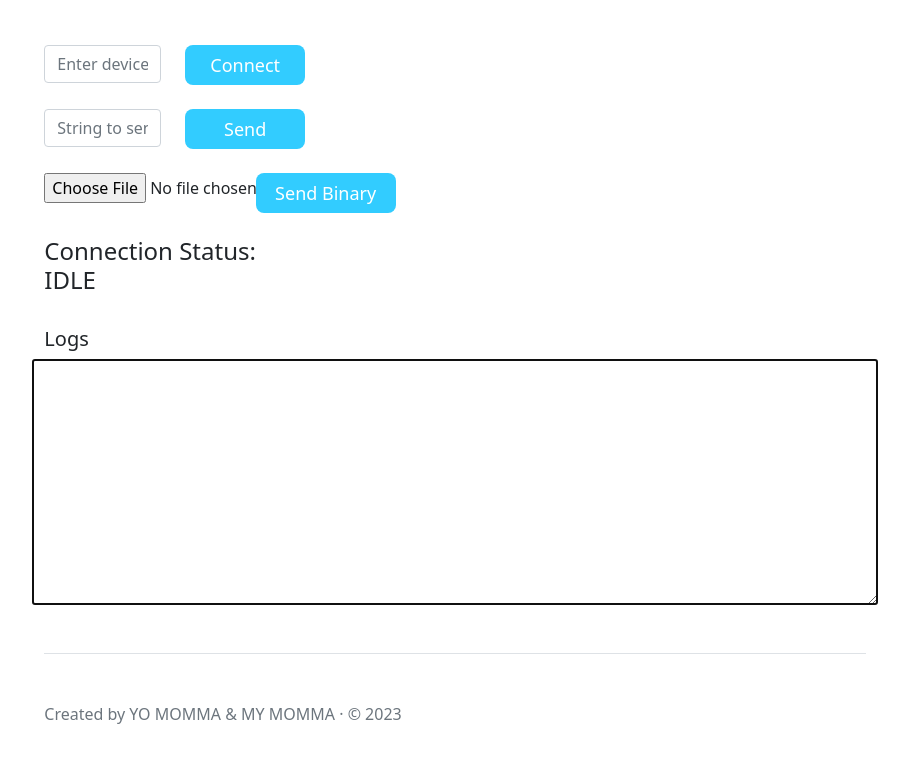
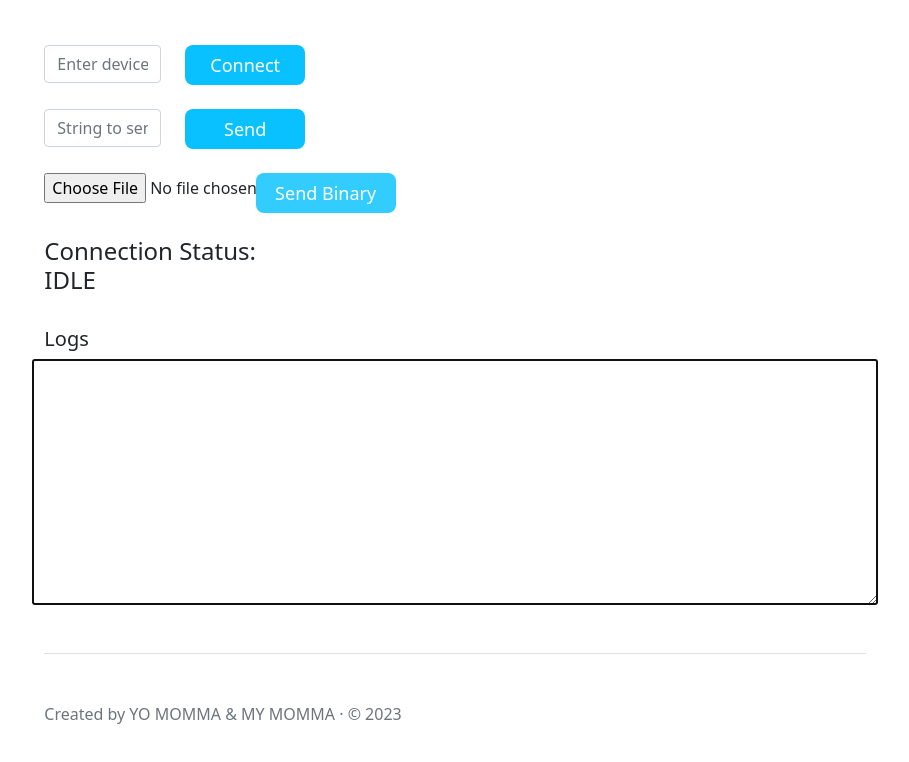
Before and after one commit to mejia-b/BLE-Pydex-WebApp, a plain HTML site: page app/index.html in a window 1280 px wide. Shown: the part 104-866 px from the top of the page, without its empty margins (185-1094 px from the left). Drawn offline with Linux system fonts and the light colour scheme.

Commit message:
darker blue and comment with source of css code

```diff
--- a/app/index.html
+++ b/app/index.html
@@ -31,7 +31,7 @@
       }
     }
   </style>
-
+<!--https://www.w3schools.com/howto/howto_css_animate_buttons.asp-->
 <style>
   .button {
     border-radius: 8px;
@@ -62,17 +62,20 @@
     top: 0;
     right: -20px;
     transition: 0.2s;
+
   }
 
   .button:hover span {
     padding-right: 25px;
+
   }
 
   .button:hover span:after {
     opacity: 1;
     right: 0;
+
   }
-  .blue {background-color: #32ccff;} /* Blue */
+  .blue {background-color: #09c1fe;} /* Blue */
   .red {background-color: #f44336;} /* Red */
   .gray {background-color: #e7e7e7; color: black;} /* Gray */
   .black {background-color: #555555;} /* Black */
```
